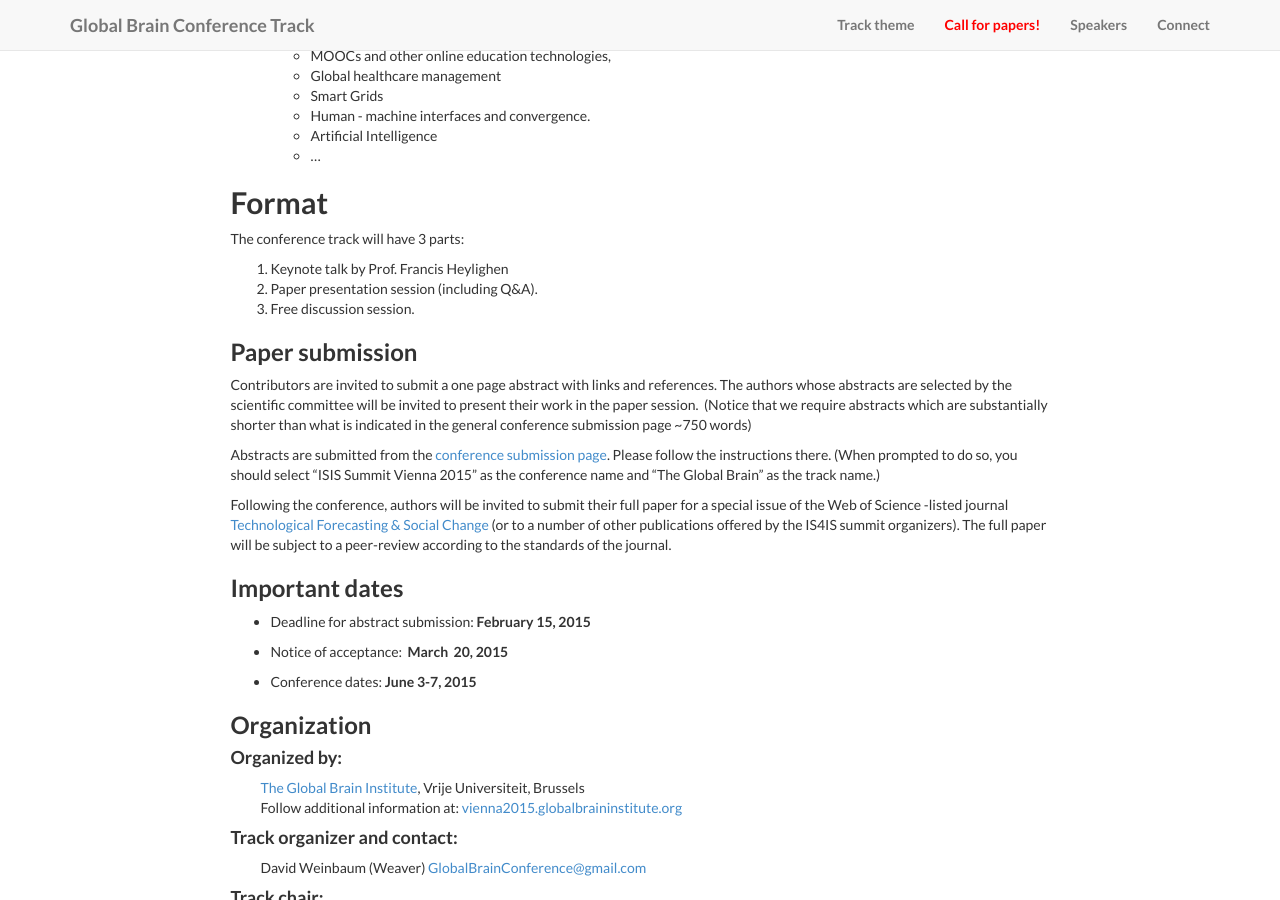
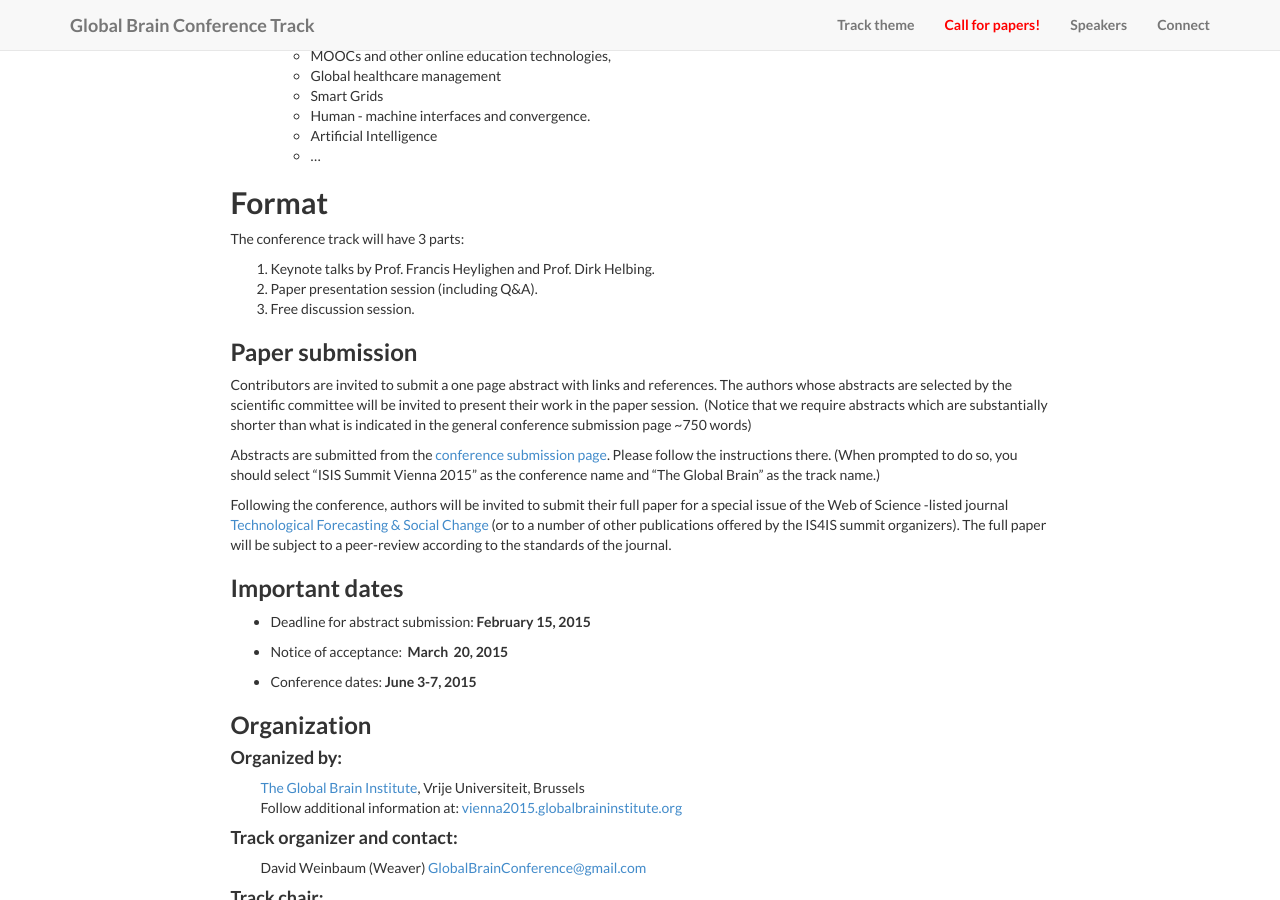
Before and after one commit to globalbraininstitute/vienna2015, a Jekyll site: the page built from pages/TheGlobalBrainCallforPapers.markdown, in a window 1280 px wide and 900 px high, scrolled down 951 px. Built offline with Jekyll 4.4.1, drawn with Linux system fonts in a browser that asks for light colours; nearby versions of some CDN libraries; library files that are not in the unit come from our copies.

Commit message:
small edition/addition

```diff
--- a/pages/TheGlobalBrainCallforPapers.markdown
+++ b/pages/TheGlobalBrainCallforPapers.markdown
@@ -93,7 +93,7 @@ are not limited to, the following:
 
 The conference track will have 3 parts:
 
-1. Keynote talk by Prof. Francis Heylighen
+1. Keynote talks by Prof. Francis Heylighen and Prof. Dirk Helbing.
 2. Paper presentation session (including Q&A).
 3. Free discussion session.
 
```
